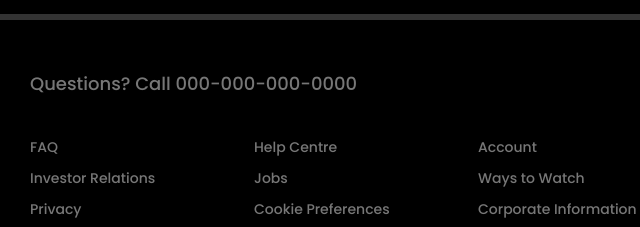
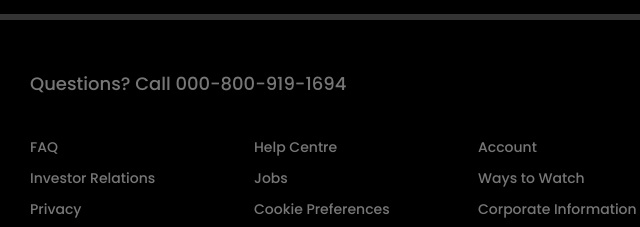
Before and after one commit to yashduratkar07/Homepage-of-Netflix, a plain HTML site: page index.html in a window 1280 px wide. Shown: the part 3508-3735 px from the top of the page, 162-802 px from the left. Drawn offline with Linux system fonts and the light colour scheme; files whose address does not match are found by name.

Commit message:
Update index.html

```diff
--- a/index.html
+++ b/index.html
@@ -131,7 +131,7 @@
     </div>
 
     <div class="footer">
-        <h2>Questions? Call 000-000-000-0000</h2>
+        <h2>Questions? Call 000-800-919-1694</h2>
         <div class="row">
             <div class="col">
                 <a href="#">FAQ</a>
```
